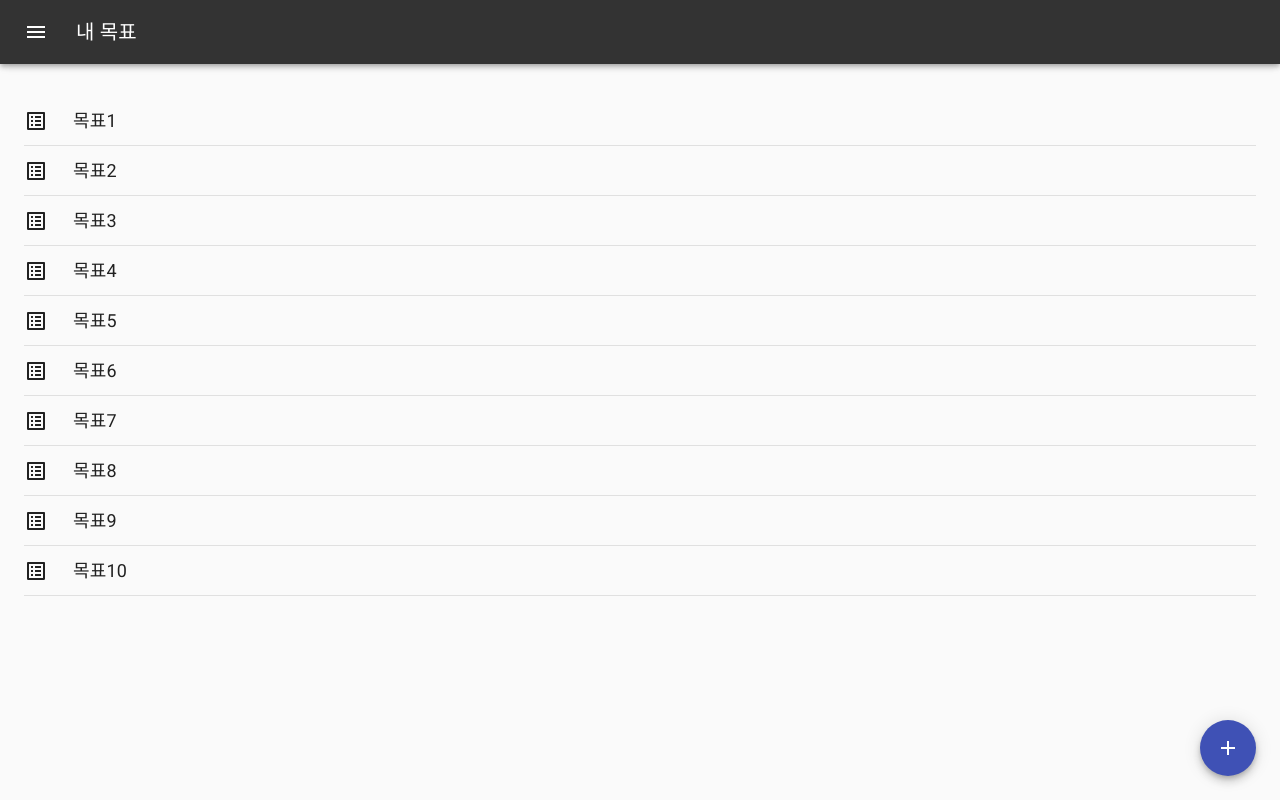
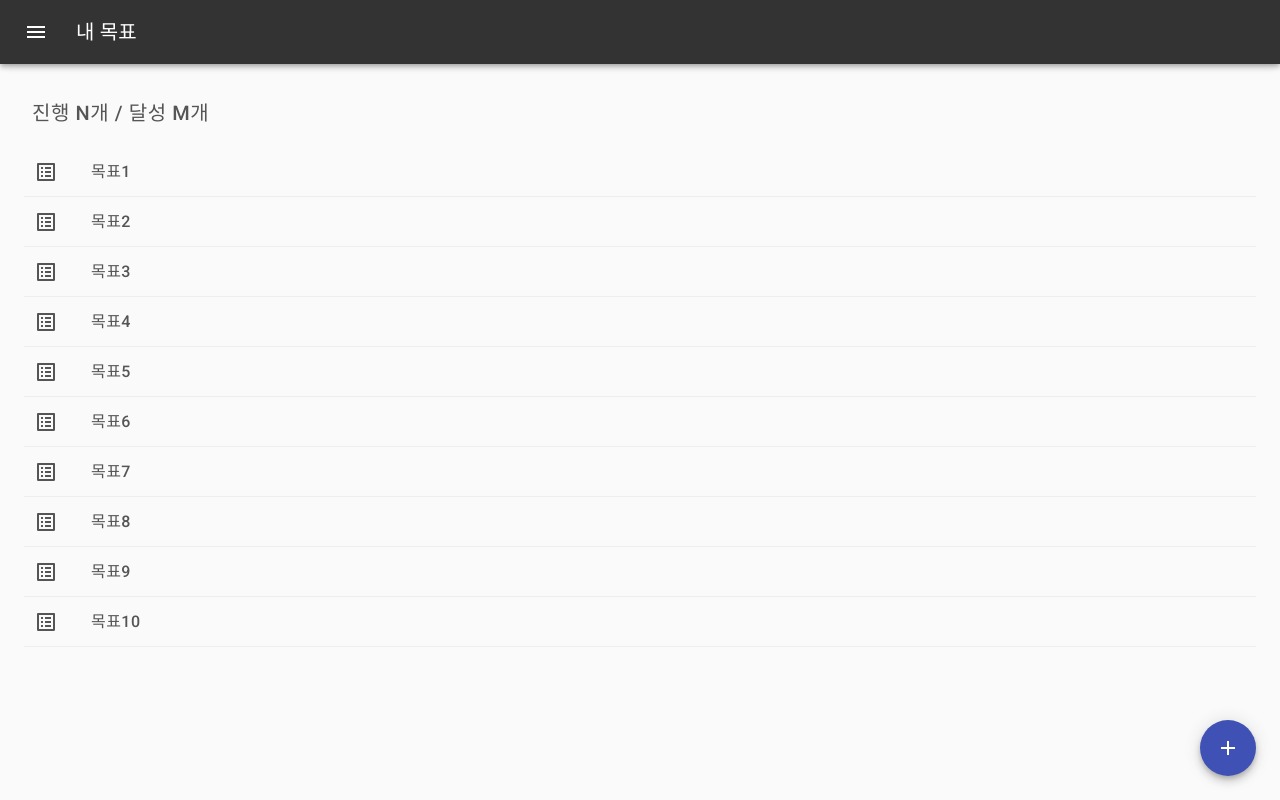
Before and after one commit to boostcamp-2020/Project04-A-Whale, a React (Create React App) app in the folder sidebar/: page /#/ in a window 1280 px wide. Built offline with nearby package versions, Linux system fonts and the light colour scheme.

Commit message:
[refactor] 폴더 구조 변경
page를 제외한 모든 폴더 내부에 컴포넌트 별로 폴더 생성

```diff
--- a/sidebar/src/components/UI/atoms/buttons/AbandonButton.js
+++ b/sidebar/src/components/UI/atoms/abandon_button/AbandonButton.js
@@ -11,8 +11,9 @@ const useStyles = makeStyles((theme) => ({
   },
 }));
 
-const AbandonButton = () => {
+const AbandonButton = ({ handleClickOpen }) => {
   const classes = useStyles();
+
   return (
     <>
       <Button
@@ -20,6 +21,7 @@ const AbandonButton = () => {
         className={classes.button}
         startIcon={<DeleteIcon />}
         size="small"
+        onClick={handleClickOpen}
       >
         포기
       </Button>
--- /dev/null
+++ b/sidebar/src/components/UI/atoms/add_fab_button/AddFabButton.js
@@ -0,0 +1,24 @@
+import React from 'react';
+import Fab from '@material-ui/core/Fab';
+import AddIcon from '@material-ui/icons/Add';
+import { makeStyles } from '@material-ui/core/styles';
+
+const useStyles = makeStyles((theme) => ({
+  fab: {
+    position: 'fixed',
+    bottom: theme.spacing(3),
+    right: theme.spacing(3),
+  },
+}));
+
+const AddButton = () => {
+  const classes = useStyles();
+
+  return (
+    <Fab color="primary" aria-label="add" className={classes.fab}>
+      <AddIcon />
+    </Fab>
+  );
+};
+
+export default AddButton;
--- a/sidebar/src/components/UI/molecules/BucketListItem.js
+++ /dev/null
@@ -1,41 +0,0 @@
-import React, { useState } from 'react';
-import ListAltIcon from '@material-ui/icons/ListAlt';
-import styled from 'styled-components';
-import AbandonButton from '../atoms/buttons/AbandonButton';
-
-const BucketListItemWrapper = styled.div`
-  display: flex;
-  height: 50px;
-  border-bottom: 1px solid #e0e0e0;
-  align-items: center;
-  &:hover {
-    cursor: pointer;
-    background-color: #eeeeee;
-  }
-`;
-
-const BucketTitleText = styled.span`
-  padding-left: 25px;
-  flex: 6;
-  font-size: 18px;
-`;
-
-const BucketListItem = ({ bucket }) => {
-  const [hidden, setHidden] = useState(true);
-  const changeHidden = (hidden) => {
-    setHidden(!hidden);
-  };
-
-  return (
-    <BucketListItemWrapper
-      onMouseOver={() => changeHidden(true)}
-      onMouseLeave={() => changeHidden(false)}
-    >
-      <ListAltIcon className="list-icon" />
-      <BucketTitleText>{bucket}</BucketTitleText>
-      {hidden ? null : <AbandonButton />}
-    </BucketListItemWrapper>
-  );
-};
-
-export default BucketListItem;
--- /dev/null
+++ b/sidebar/src/components/UI/molecules/abandon_dialog/AbandonDialog.js
@@ -0,0 +1,40 @@
+import React from 'react';
+import { makeStyles } from '@material-ui/core/styles';
+import Button from '@material-ui/core/Button';
+import Dialog from '@material-ui/core/Dialog';
+import DialogActions from '@material-ui/core/DialogActions';
+import DialogContent from '@material-ui/core/DialogContent';
+import DialogContentText from '@material-ui/core/DialogContentText';
+
+const useStyles = makeStyles(() => ({
+  dialogContent: {
+    width: '400px',
+  },
+}));
+
+const AbandonDialog = ({ open, handleClose }) => {
+  const classes = useStyles();
+
+  return (
+    <Dialog
+      open={open}
+      onClose={handleClose}
+      aria-labelledby="alert-dialog-title"
+      aria-describedby="alert-dialog-description"
+    >
+      <DialogContent className={classes.dialogContent}>
+        <DialogContentText id="alert-dialog-description">정말 포기하시겠습니까?</DialogContentText>
+      </DialogContent>
+      <DialogActions>
+        <Button onClick={handleClose} color="primary">
+          확인
+        </Button>
+        <Button onClick={handleClose} color="primary" autoFocus>
+          취소
+        </Button>
+      </DialogActions>
+    </Dialog>
+  );
+};
+
+export default AbandonDialog;
--- /dev/null
+++ b/sidebar/src/components/UI/molecules/bucket_list_item/BucketListItem.js
@@ -0,0 +1,70 @@
+import React, { useState } from 'react';
+import ListAltIcon from '@material-ui/icons/ListAlt';
+import styled from 'styled-components';
+import { useHistory } from 'react-router-dom';
+import AbandonButton from '../../atoms/abandon_button/AbandonButton';
+import AbandonDialog from '../abandon_dialog/AbandonDialog';
+import Text from '../../atoms/text/Text';
+
+const BucketListItemWrapper = styled.div`
+  display: flex;
+  height: 50px;
+  align-items: center;
+  &:hover {
+    cursor: pointer;
+    background-color: #eeeeee;
+  }
+  .abandon-dialog {
+    width: 400px;
+  }
+  .list-icon {
+    margin-left: 10px;
+  }
+  border-bottom: 1px solid #eeeeee;
+`;
+
+const BucketTitleTextWrapper = styled.span`
+  padding-left: 25px;
+  flex: 6;
+  font-size: 18px;
+`;
+
+const BucketListItem = ({ bucket }) => {
+  const [hidden, setHidden] = useState(true);
+  const [open, setOpen] = useState(false);
+  const history = useHistory();
+
+  const changeHidden = (hidden) => {
+    setHidden(!hidden);
+  };
+
+  const handleClickOpen = () => {
+    setOpen(true);
+  };
+
+  const handleClose = () => {
+    setOpen(false);
+    setHidden(true);
+  };
+
+  const handleClick = () => {
+    history.push(`/detail/${bucket.id}`);
+  };
+
+  return (
+    <BucketListItemWrapper
+      onMouseOver={() => changeHidden(true)}
+      onMouseLeave={() => changeHidden(false)}
+      onClick={handleClick}
+    >
+      <ListAltIcon className="list-icon" />
+      <BucketTitleTextWrapper>
+        <Text value={bucket.title} fontSize="16px" />
+      </BucketTitleTextWrapper>
+      {hidden ? null : <AbandonButton handleClickOpen={handleClickOpen} />}
+      <AbandonDialog open={open} handleClose={handleClose} />
+    </BucketListItemWrapper>
+  );
+};
+
+export default BucketListItem;
--- /dev/null
+++ b/sidebar/src/components/UI/organisms/bucket_list/BucketList.js
@@ -0,0 +1,15 @@
+import React from 'react';
+import List from '@material-ui/core/List';
+import BucketListItem from '../../molecules/bucket_list_item/BucketListItem';
+
+const BucketList = ({ bucketList }) => {
+  return (
+    <List>
+      {bucketList.map((bucket) => {
+        return <BucketListItem key={bucket.id} bucket={bucket} />;
+      })}
+    </List>
+  );
+};
+
+export default BucketList;
--- a/sidebar/src/components/pages/MyBucketListPage.js
+++ b/sidebar/src/components/pages/MyBucketListPage.js
@@ -1,19 +1,19 @@
 import React from 'react';
-import MyBucketList from '../templates/MyBucketList';
-import Menu from '../templates/Menu';
+import MyBucketList from '../templates/my_bucket_list/MyBucketList';
+import Menu from '../templates/menu/Menu';
 
 const MyBucketListPage = () => {
   const bucketList = [
-    '목표1',
-    '목표2',
-    '목표3',
-    '목표4',
-    '목표5',
-    '목표6',
-    '목표7',
-    '목표8',
-    '목표9',
-    '목표10',
+    { title: '목표1', id: 1 },
+    { title: '목표2', id: 2 },
+    { title: '목표3', id: 3 },
+    { title: '목표4', id: 4 },
+    { title: '목표5', id: 5 },
+    { title: '목표6', id: 6 },
+    { title: '목표7', id: 7 },
+    { title: '목표8', id: 8 },
+    { title: '목표9', id: 9 },
+    { title: '목표10', id: 10 },
   ];
 
   return (
--- a/sidebar/src/components/templates/MyBucketList.js
+++ /dev/null
@@ -1,59 +0,0 @@
-import React from 'react';
-import clsx from 'clsx';
-import { makeStyles } from '@material-ui/core/styles';
-import List from '@material-ui/core/List';
-import Fab from '@material-ui/core/Fab';
-import AddIcon from '@material-ui/icons/Add';
-import { Link } from 'react-router-dom';
-import BucketListItem from '../UI/molecules/BucketListItem';
-
-const useStyles = makeStyles((theme) => ({
-  fab: {
-    position: 'fixed',
-    bottom: theme.spacing(3),
-    right: theme.spacing(3),
-  },
-  drawerHeader: {
-    display: 'flex',
-    alignItems: 'center',
-    padding: theme.spacing(0, 1),
-    ...theme.mixins.toolbar,
-    justifyContent: 'flex-end',
-  },
-  content: {
-    flexGrow: 1,
-    position: 'relative',
-    padding: theme.spacing(3),
-    transition: theme.transitions.create('margin', {
-      easing: theme.transitions.easing.sharp,
-      duration: theme.transitions.duration.leavingScreen,
-    }),
-    button: {
-      margin: theme.spacing(1),
-    },
-  },
-}));
-
-const MyBucketList = ({ bucketList }) => {
-  const classes = useStyles();
-
-  return (
-    <>
-      <main className={clsx(classes.content)}>
-        <div className={classes.drawerHeader} />
-        <List>
-          {bucketList.map((bucket, index) => {
-            return <BucketListItem key={index} bucket={bucket} />;
-          })}
-        </List>
-        <Link to="/bucket-list/new">
-          <Fab color="primary" aria-label="add" className={classes.fab}>
-            <AddIcon />
-          </Fab>
-        </Link>
-      </main>
-    </>
-  );
-};
-
-export default MyBucketList;
--- /dev/null
+++ b/sidebar/src/components/templates/my_bucket_list/MyBucketList.js
@@ -0,0 +1,43 @@
+import React from 'react';
+import { makeStyles } from '@material-ui/core/styles';
+import { Link } from 'react-router-dom';
+import Text from '../../UI/atoms/text/Text';
+import BucketList from '../../UI/organisms/bucket_list/BucketList';
+import AddFabButton from '../../UI/atoms/add_fab_button/AddFabButton';
+
+const useStyles = makeStyles((theme) => ({
+  root: {
+    flexGrow: 1,
+    position: 'relative',
+    padding: theme.spacing(3),
+    transition: theme.transitions.create('margin', {
+      easing: theme.transitions.easing.sharp,
+      duration: theme.transitions.duration.leavingScreen,
+    }),
+    color: '#555555',
+  },
+  drawerHeader: {
+    display: 'flex',
+    alignItems: 'center',
+    padding: theme.spacing(0, 1),
+    ...theme.mixins.toolbar,
+    justifyContent: 'flex-end',
+  },
+}));
+
+const MyBucketList = ({ bucketList }) => {
+  const classes = useStyles();
+
+  return (
+    <main className={classes.root}>
+      <div className={classes.drawerHeader} />
+      <Text value="진행 N개 / 달성 M개" fontSize="20px" />
+      <BucketList bucketList={bucketList} />
+      <Link to="/bucket-list/new">
+        <AddFabButton />
+      </Link>
+    </main>
+  );
+};
+
+export default MyBucketList;
```
Also changed, not shown: sidebar/src/components/templates/menu/Menu.js (renamed from sidebar/src/components/templates/Menu.js).
